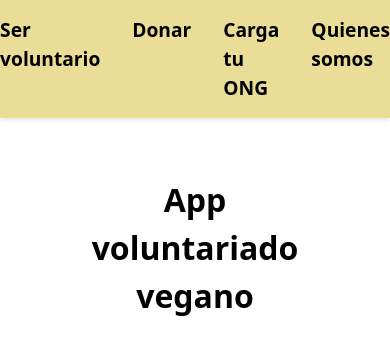
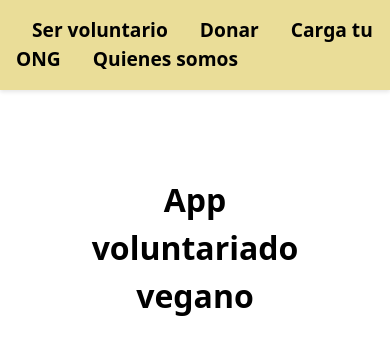
Before and after one commit to Firet/activa-veganismo, a Next.js app: page / in a window 390 px wide. Shown: the top 354 px of the page. Built offline with nearby package versions, Linux system fonts and the light colour scheme.

Commit message:
Remove unused classNames in MainContent and Header components

```diff
--- a/src/components/header/header.tsx
+++ b/src/components/header/header.tsx
@@ -4,8 +4,8 @@ import './header.css';
 export default function Header() {
     return (
         <header>
-            <nav className="navbar w-full flex flex-col space-evenly items-center">
-                <div className="flex justify-center w-full lg:w-auto">
+            <nav className="navbar flex flex-col space-evenly items-center">
+                <div>
                     <a href="#home">Ser voluntario</a>
                     <a href="#about">Donar</a>
                     <a href="#contact">Carga tu ONG</a>
--- a/src/components/main-content/mainContent.tsx
+++ b/src/components/main-content/mainContent.tsx
@@ -3,7 +3,7 @@ import './mainContent.css';
 
 export default function MainContent() {
     return (
-        <main className="flex min-h-screen flex-col items-center p-24">
+        <main className="flex flex-col items-center p-24">
             <h1 className="page-title">
                 App voluntariado vegano
             </h1>
```
Also changed, not shown: src/components/main-content/mainContent.css (indentation only).
